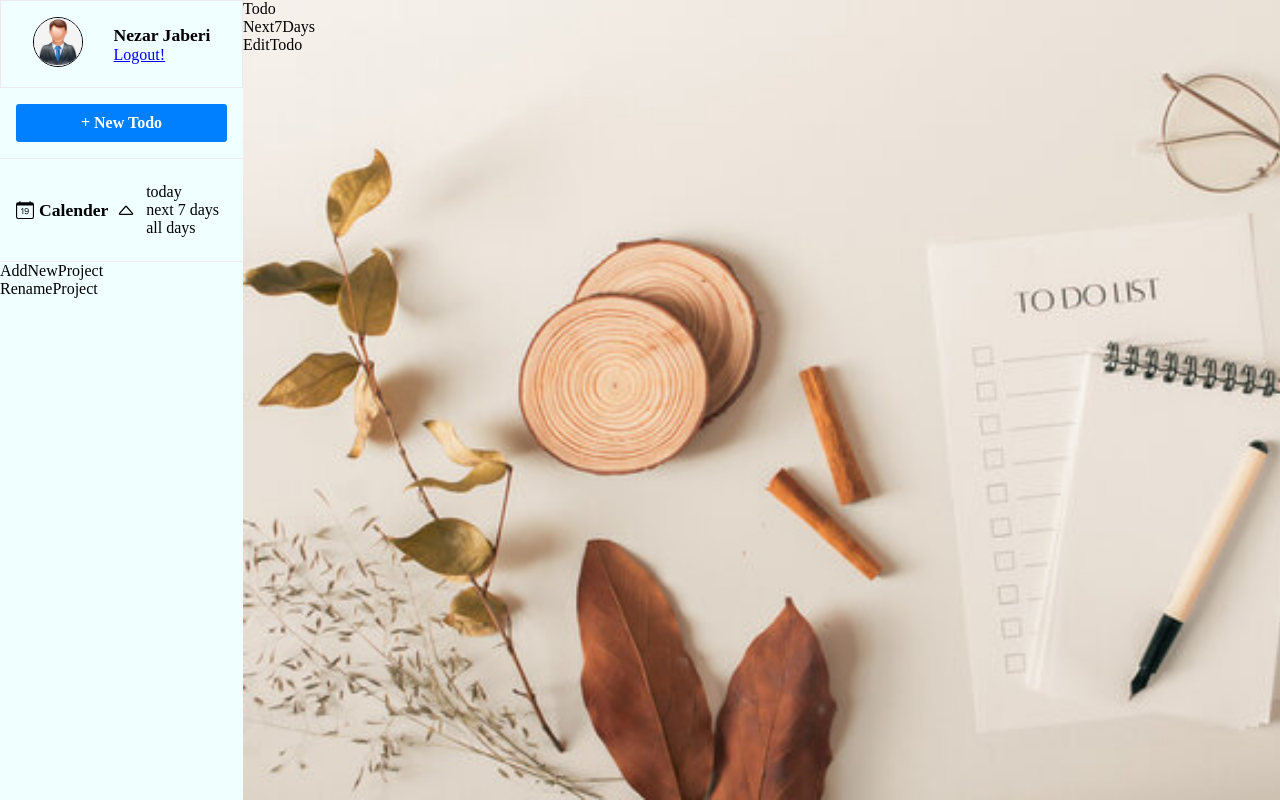
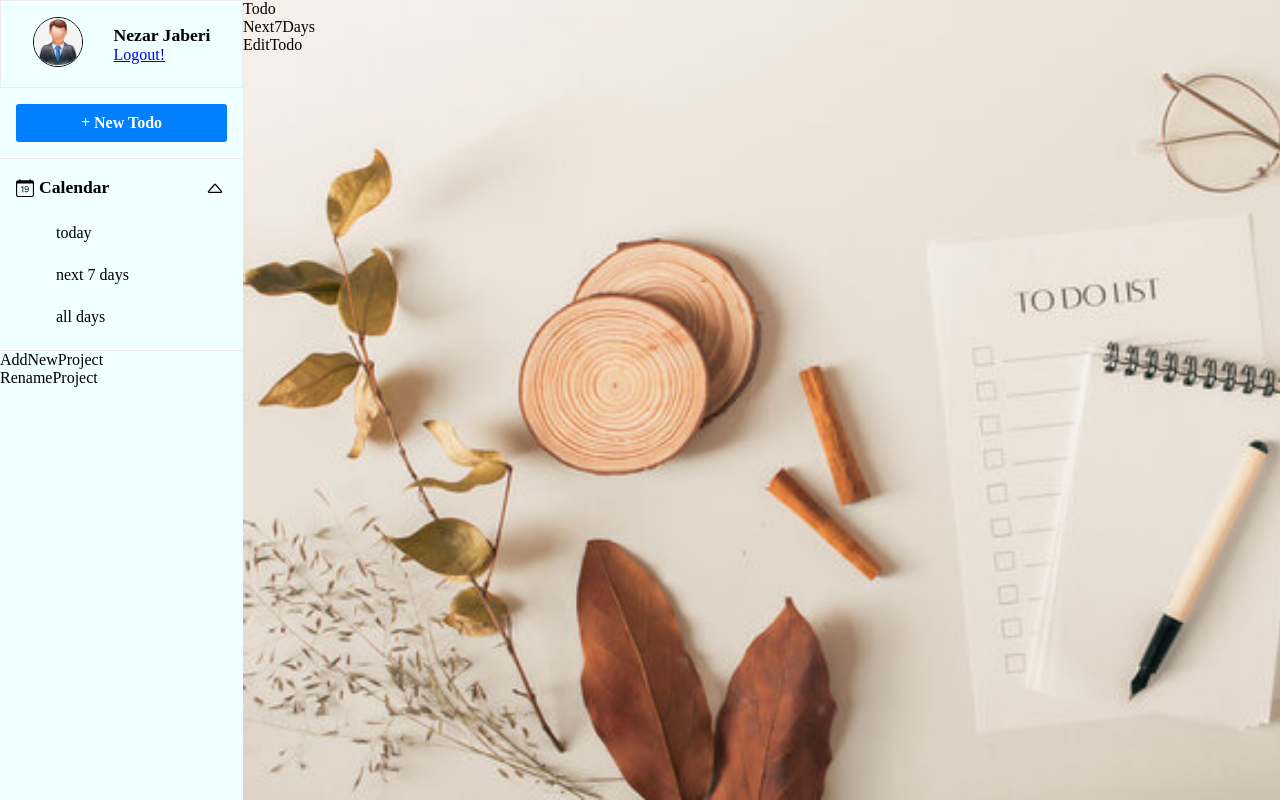
Before and after one commit to NazJaberi/React-To-Do, a React (Create React App) app in the folder todolist/: page / in a window 1280 px wide. Built offline with nearby package versions, Linux system fonts and the light colour scheme; a web font is replaced by a local one.

Commit message:
slight adjustment on calander

```diff
--- a/todolist/src/App.css
+++ b/todolist/src/App.css
@@ -198,6 +198,8 @@
 .calendar .header {
   display: flex;
   align-items: center;
+  justify-content: space-between;
+  margin-bottom: 1rem;
 }
 
 .calendar .header .title {
@@ -221,18 +223,26 @@
   align-items: center;
   justify-content: center;
 }
+
 .calendar .header .btns span:hover {
   background-color: #ebebeb;
   transition: all 300ms ease-in-out;
 }
 
 .calendar .items {
-  padding: 0.5rem;
+  display: flex;
+  flex-direction: column;
+  gap: 0.5rem;
+  padding-left: 2rem;
 }
 
-.calendar .items .items {
-  padding: 2.5rem;
-  margin: 5px;
+.calendar .items .item {
+  padding: 0.5rem;
   font-size: 1rem;
   cursor: pointer;
+  border-radius: 4px;
 }
+
+.calendar .items .item:hover {
+  background-color: #f5f5f5;
+}
--- a/todolist/src/Components/Calandar.js
+++ b/todolist/src/Components/Calandar.js
@@ -3,22 +3,22 @@ import { CalendarDate, CaretUp } from 'react-bootstrap-icons'
 import { calanderItems } from '../constants'
 
 function Calandar(){
-
     return(
         <div className='calendar'>
             <div className="header">
                 <div className="title">
                     <CalendarDate size="18"/>
-            <p> Calender</p>
+                    <p>Calendar</p>
                 </div>
                 <div className="btns">
                     <span>
                         <CaretUp size="20" />
                     </span>
                 </div>
+            </div>
             <div className="items">
                 {
-                calanderItems.map( item =>
+                    calanderItems.map(item =>
                         <div className="item" key={item}>
                             {item}
                         </div>
@@ -26,7 +26,6 @@ function Calandar(){
                 }
             </div>
         </div>
-</div>
     )
 }
 
```
Lines whose indentation alone changed are shown as unchanged.
